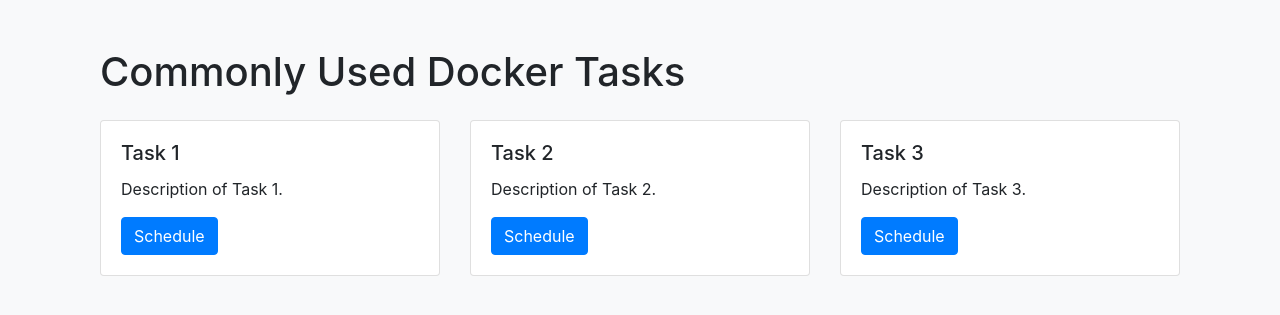
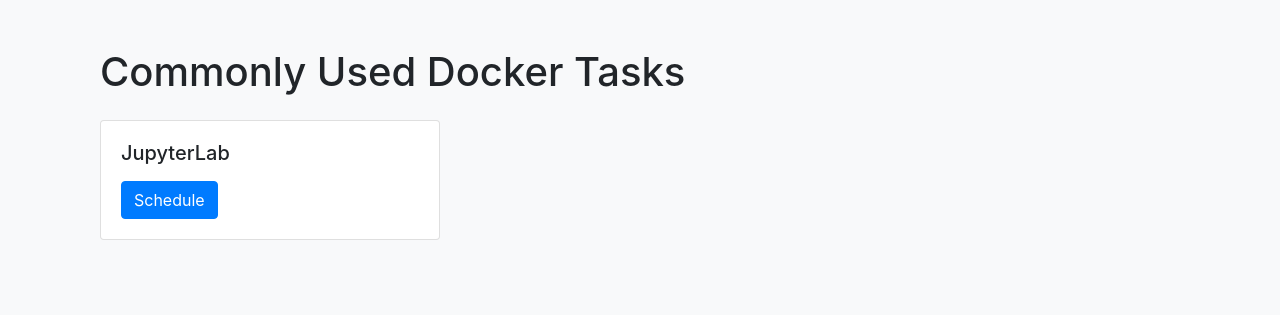
Before and after one commit to mrcabbage972/llama_sherpa, a FastAPI app: page /job_templates in a window 1280 px wide. Shown: the part 88-403 px from the top of the page. Run offline with FastAPI, Linux system fonts and the light colour scheme; parts of the project's set-up code (start-up, migrations or seed data) failed here and were passed over; some libraries are stand-ins or nearby versions.

Commit message:
First working version of predefined job templates

```diff
--- a/app/data.py
+++ b/app/data.py
@@ -14,10 +14,11 @@ class TaskSubmission(BaseModel):
     start_time: datetime = Field(default_factory=datetime.utcnow)
     user: str = 'unknown'
     image: str = 'python:3.11.2-slim-buster'
-    command: str = 'date'
+    command: Optional[str] = 'date'
     gpus: int = 0
     dry_run: bool = False
     env: Optional[list] = None
+    ports: Optional[str] = None
 
 
 class TaskResult(BaseModel):
--- a/app/tasks.py
+++ b/app/tasks.py
@@ -40,7 +40,7 @@ class DockerTask(celery.Task):
 
 
 @app.task(bind=True, base=AbortableTask)
-def docker_task(self, image, command, gpus, dry_run, env):
+def docker_task(self, image, command, gpus, dry_run, env, ports):
     if not dry_run:
         client = docker.from_env()
 
@@ -55,7 +55,8 @@ def docker_task(self, image, command, gpus, dry_run, env):
                                                    command,
                                                    environment=env,
                                                    device_requests=device_requests,
-                                                   detach=True)
+                                                   detach=True,
+                                                   ports=ports)
 
             is_aborted = False
             while self.container.status != 'exited':
--- a/app/templates/job_templates.html
+++ b/app/templates/job_templates.html
@@ -9,35 +9,13 @@
             <div class="col-md-4 mb-4">
                 <div class="card">
                     <div class="card-body">
-                        <h5 class="card-title">Task 1</h5>
-                        <p class="card-text">Description of Task 1.</p>
-                        <a href="#" class="btn btn-primary">Schedule</a>
+                        <h5 class="card-title">JupyterLab</h5>
+                        <p class="card-text"></p>
+                        <a href="/submit?predefined_job=JupyterLab" class="btn btn-primary">Schedule</a>
                     </div>
                 </div>
             </div>
 
-            <!-- Docker Task Card 2 -->
-            <div class="col-md-4 mb-4">
-                <div class="card">
-                    <div class="card-body">
-                        <h5 class="card-title">Task 2</h5>
-                        <p class="card-text">Description of Task 2.</p>
-                        <a href="#" class="btn btn-primary">Schedule</a>
-                    </div>
-                </div>
-            </div>
-
-            <!-- Docker Task Card 3 -->
-            <div class="col-md-4 mb-4">
-                <div class="card">
-                    <div class="card-body">
-                        <h5 class="card-title">Task 3</h5>
-                        <p class="card-text">Description of Task 3.</p>
-                        <a href="#" class="btn btn-primary">Schedule</a>
-                    </div>
-                </div>
-            </div>
-        </div>
     </div>
 
 
--- a/app/templates/submit_job.html
+++ b/app/templates/submit_job.html
@@ -25,8 +25,11 @@
 
        <label for="env">Environment Variables</label><br>
 <small id="envHelp" class="form-text text-muted">Enter semicolon-separated value pairs, e.g. ENV1=Val1;ENV2=Val2</small>
+    <input type="text" id="env" class="form-control" name="env" value="{{ task['env'] }}">
 
-    <input type="text" id="env" class="form-control" name="env" value="{{ task['env'] }}">
+       <label for="ports">Port Mapping</label><br>
+<small id="portHelp" class="form-text text-muted">Enter semicolon-separated value pairs, e.g. 8000:8000;9000:9000</small>
+    <input type="text" id="ports" class="form-control" name="ports" value="{{ task['ports'] }}">
 
 
        <br>
```
Also changed, not shown: app/routers/frontend.py (+10 -4 lines), app/settings.py (+13 -0 lines).
